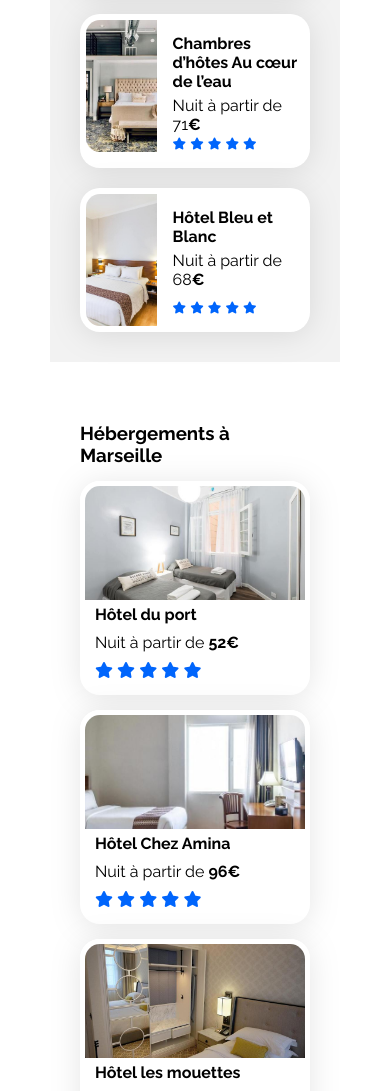
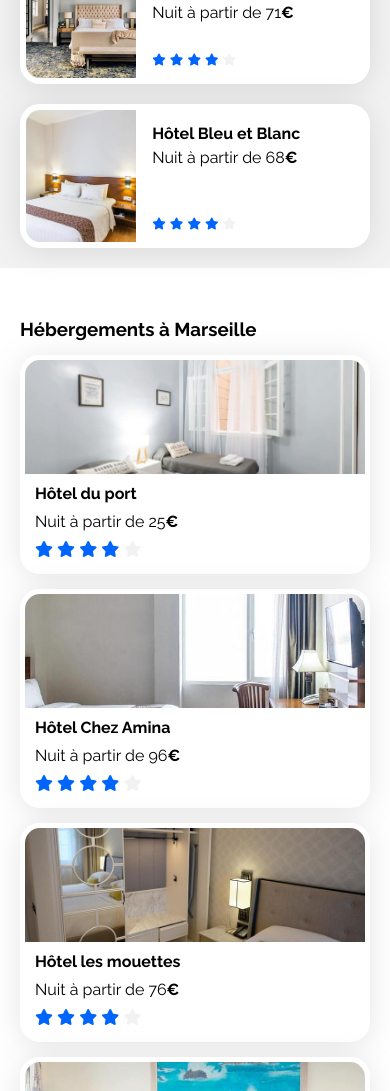
Before and after one commit to Dmasko/oc-projet2, a plain HTML site: page index.html in a window 390 px wide. Shown: the part 909-2000 px from the top of the page. Drawn offline with Linux system fonts and the light colour scheme.

Commit message:
final corrections

```diff
--- a/css/style.css
+++ b/css/style.css
@@ -69,9 +69,8 @@ a
     font-weight: 700;
 }
 
-.neutral-star
-{
-    color: var(--main-bg-color)
+i.fa-solid.fa-star.neutral-star {
+    color: var(--main-bg-color);
 }
 
 
@@ -318,7 +317,7 @@ nav ul li
 {
     display: flex;
     flex-direction: column;
-    gap:(5px);
+    gap: 5px;
 }
 
 
@@ -332,11 +331,10 @@ nav ul li
     border: 5px solid white;
 }
 
-.card-main p, .card-main h4 {
-    /* margin: 5px */
-}
+/* .card-main p, .card-main h4 {
+    margin: 5px
+} */
 .card-main:hover {
-    transform: scale(1.02);
     box-shadow: 0 0 8px var(--main-color);
     cursor: pointer;
 }
@@ -392,7 +390,6 @@ nav ul li
 
 .card:hover
 {
-    transform: scale(1.02);
     box-shadow: 0 0 15px var(--main-color);
     cursor: pointer;
 }
@@ -490,7 +487,6 @@ nav ul li
 
 .card-activites:hover
 {
-    transform: scale(1.02);
     box-shadow: 0 0 8px var(--main-color);
 }
 .text-center
@@ -601,7 +597,7 @@ footer
 {
     margin: 0;
 }
-.main-container
+.bloc
 {
     padding: 0;
 }
@@ -707,7 +703,12 @@ nav ul li:hover
 {
     width: 10px;
     height: 10px;
-    }
+}
+
+.hebergements-and-populaires section
+{
+    padding: 20px;
+}
 
 .hebergements-and-populaires
 {
@@ -765,6 +766,11 @@ nav ul li:hover
     position: initial;
 }
 
+#activites
+{
+    padding: 30px;
+}
+
 footer
 {
     display: flex;
--- a/index.html
+++ b/index.html
@@ -13,8 +13,6 @@
             integrity="sha512-MV7K8+y+gLIBoVD59lQIYicR65iaqukzvf/nwasF0nqhPay5w/9lJmVM2hMDcnK1OnMGCdVK+iQrJ7lzPJQd1w=="
             crossorigin="anonymous" referrerpolicy="no-referrer" />
         <link rel="stylesheet" href="./css/style.css">
-
-        <title>Booki</title>
     </head>
 
     <body>
@@ -100,11 +98,11 @@
                     <a href="#">
 
                         <article class="card-main">
-                            <img src="images/hebergements/Hôtel du port.jpg" alt="Hôtel du port">
+                            <img src="images/hebergements/Hôtel-du-port.jpg" alt="Hôtel du port">
                             <div class="content-card">
                                 <div class="text-card">
                                     <h4>Hôtel du port</h4>
-                                    <p>Nuit à partir de <b>52€</b></p>
+                                    <p>Nuit à partir de 25<span class="euro">€</span></p>
                                 </div>
                                 <p>
                                 <i class="fa-solid fa-star star-blue"></i>
@@ -119,12 +117,12 @@
                     </a>
                     <a href="#">
                         <article class="card-main">
-                            <img src="images/hebergements/Hôtel Chez Amina.jpg" alt="Hôtel Chez Amina">
+                            <img src="images/hebergements/Hôtel-Chez-Amina.jpg" alt="Hôtel Chez Amina">
                             <div class="content-card">
                                 <div class="text-card">
                             <h4>Hôtel Chez Amina</h4>
-                            <p>Nuit à partir de <b>96€</b></p>
-                                </div>
+                            <p>Nuit à partir de 96<span class="euro">€</span></p>
+                        </div>
                             <p>
                                 <i class="fa-solid fa-star star-blue"></i>
                                 <i class="fa-solid fa-star star-blue"></i>
@@ -137,13 +135,13 @@
                     </a>
                     <a href="#">
                         <article class="card-main">
-                            <img src="images/hebergements/Hôtel Les mouettes.jpg"  alt="Hôtel les mouettes">
+                            <img src="images/hebergements/Hôtel-Les-mouettes.jpg"  alt="Hôtel les mouettes">
                             <div class="content-card">
                                 <div class="text-card">
 
                                 <h4>Hôtel les mouettes</h4>
-                            <p>Nuit à partir de <b>76€</b></p>
-                                </div>
+                                <p>Nuit à partir de 76<span class="euro">€</span></p>
+                            </div>
                             <p>
                                 <i class="fa-solid fa-star star-blue"></i>
                                 <i class="fa-solid fa-star star-blue"></i>
@@ -156,12 +154,12 @@
                     </a>
                     <a href="#">
                         <article class="card-main">
-                            <img src="images/hebergements/Hôtel de la mer.jpg" alt="Hôtel de la mer">
+                            <img src="images/hebergements/Hôtel-de-la-mer.jpg" alt="Hôtel de la mer">
                             <div class="content-card">
                                 <div class="text-card">
                             <h4>Hôtel de la mer</h4>
-                            <p>Nuit à partir de <b>46€</b></p>
-                                </div>
+                            <p>Nuit à partir de 46<span class="euro">€</span></p>
+                        </div>
                             <p>
                                 <i class="fa-solid fa-star star-blue"></i>
                                 <i class="fa-solid fa-star star-blue"></i>
@@ -174,12 +172,12 @@
                     </a>
                     <a href="#">
                         <article class="card-main">
-                            <img src="images/hebergements/Auberge La Canebière.jpg" alt="Auberge la Canebière">
+                            <img src="images/hebergements/Auberge-La-Canebière.jpg" alt="Auberge la Canebière">
                             <div class="content-card">
                                 <div class="text-card">
                             <h4>Auberge La Canebière</h4>
-                            <p>Nuit à partir de <b>25€</b></p>
-                                </div>
+                            <p>Nuit à partir de 25<span class="euro">€</span></p>
+                        </div>
                             <p>
                                 <i class="fa-solid fa-star star-blue"></i>
                                 <i class="fa-solid fa-star star-blue"></i>
@@ -192,12 +190,12 @@
                     </a>
                     <a href="#">
                         <article class="card-main">
-                            <img src="images/hebergements/Auberge le Panier.jpg" alt="Auberge le Panier">
+                            <img src="images/hebergements/Auberge-le-Panier.jpg" alt="Auberge le Panier">
                             <div class="content-card">
                                 <div class="text-card">
                             <h4>Auberge le Panier</h4>
-                            <p>Nuit à partir de <b>23€</b></p>
-                            </div>
+                            <p>Nuit à partir de 23<span class="euro">€</span></p>
+                        </div>
                             <p>
                                 <i class="fa-solid fa-star star-blue"></i>
                                 <i class="fa-solid fa-star star-blue"></i>
@@ -223,7 +221,7 @@
                     <div class="populaires-cards">
                         <a href="#">
                             <article class="card">
-                                <img src="./images/hebergements/Aubrge La canebiere populaire.jpg" alt="Image de la chambre d'hôtel montrant un lit">
+                                <img src="./images/hebergements/Auberge-La-canebiere-populaire.jpg" alt="Image de la chambre d'hôtel montrant un lit">
                                 <div class="card-content">
                                     <div class="card-txt">
                                         <h3 class="card-title">Hôtel Le soleil du matin</h3>
@@ -242,7 +240,7 @@
                         </a>
                         <a href="#">
                             <article class="card">
-                                <img src="./images/hebergements/Chambres d'hotes Au coeur de l'eau.jpg" alt="Image de la chambre d'hôtel montrant un lit">
+                                <img src="./images/hebergements/Chambres-d'hotes-Au-coeur-de-l'eau.jpg" alt="Image de la chambre d'hôtel montrant un lit">
                                 <div class="card-content">
                                     <div class="card-txt">
                                         <h3 class="card-title">Chambres d’hôtes Au cœur de l’eau</h3>
@@ -261,7 +259,7 @@
                         </a>
                         <a href="#">
                             <article class="card">
-                                <img src="./images/hebergements/Hôtel Bleu et Blanc.jpg" alt="Image de la chambre d'hôtel montrant un lit">
+                                <img src="./images/hebergements/Hôtel-Bleu-et-Blanc.jpg" alt="Image de la chambre d'hôtel montrant un lit">
                                 <div class="card-content">
                                     <div class="card-txt">
                                         <h3 class="card-title">Hôtel Bleu et Blanc</h3>
@@ -294,13 +292,13 @@
                     </a>
                     <a href="#">
                         <div class="card-activites">
-                            <img src="images/activites/Fort de Pomègues.jpg" alt="Fort de Pomègues">
+                            <img src="images/activites/Fort-de-Pomègues.jpg" alt="Fort de Pomègues">
                             <div class="text-center"><h4 class="title-card">Fort de Pomègues</h4></div>
                         </div>
                     </a>
                     <a href="#">
                         <div class="card-activites">
-                            <img src="images/activites/Parc national des Calanques.jpg" alt="Parc national des Calanques">
+                            <img src="images/activites/Parc-national-des-Calanques.jpg" alt="Parc national des Calanques">
                             <div class="text-center"><h4 class="title-card">Parc national des Calanques</h4></div>
                         </div>
                     </a>
```
Also changed, not shown: images/activites/Fort-de-Pomègues.jpg (renamed from images/activites/Fort de Pomègues.jpg), images/activites/Parc-national-des-Calanques.jpg (renamed from images/activites/Parc national des Calanques.jpg), images/hebergements/Auberge-La-Canebière.jpg (renamed from images/hebergements/Auberge La Canebière.jpg), images/hebergements/Auberge-La-canebiere-populaire.jpg (renamed from images/hebergements/Aubrge La canebiere populaire.jpg), images/hebergements/Auberge-le-Panier.jpg (renamed from images/hebergements/Auberge le Panier.jpg), images/hebergements/Chambres-d'hotes-Au-coeur-de-l'eau.jpg (renamed from images/hebergements/Chambres d'hotes Au coeur de l'eau.jpg), images/hebergements/Hôtel-Bleu-et-Blanc.jpg (renamed from images/hebergements/Hôtel Bleu et Blanc.jpg), images/hebergements/Hôtel-Chez-Amina.jpg (renamed from images/hebergements/Hôtel Chez Amina.jpg), images/hebergements/Hôtel-Les-mouettes.jpg (renamed from images/hebergements/Hôtel Les mouettes.jpg), images/hebergements/Hôtel-de-la-mer.jpg (renamed from images/hebergements/Hôtel de la mer.jpg), images/hebergements/Hôtel-du-port.jpg (renamed from images/hebergements/Hôtel du port.jpg).
